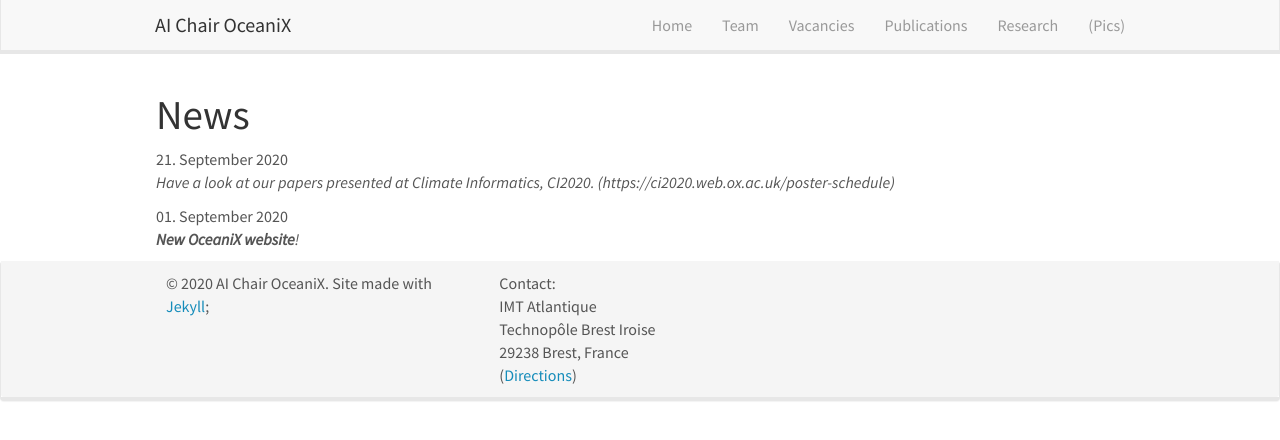
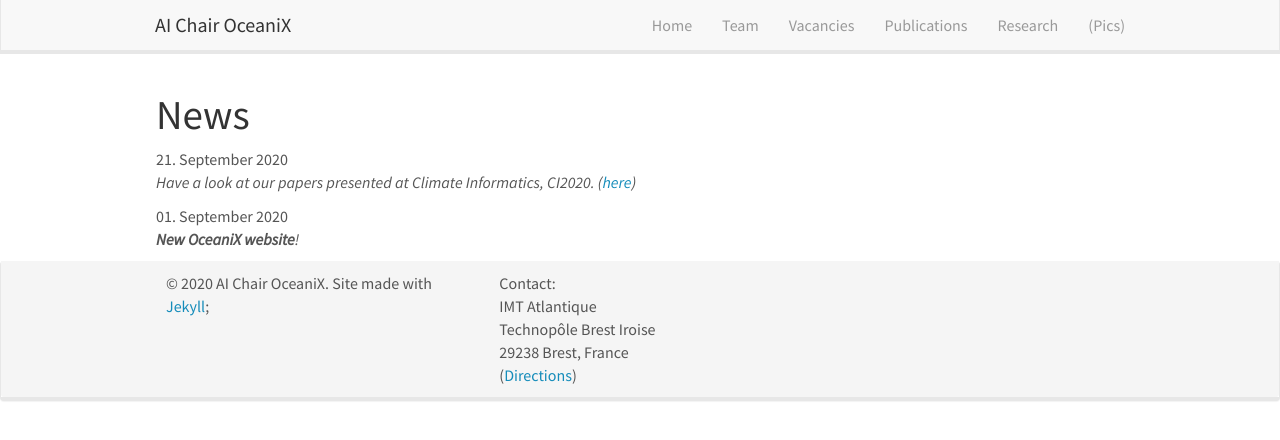
Before and after one commit to CIA-Oceanix/CIA-Oceanix.github.io, a Jekyll site: the page built from _pages/allnews.md, in a window 1280 px wide. Shown: the top 440 px of the page. Built offline with Jekyll 4.4.1, drawn with Linux system fonts in a browser that asks for light colours; nearby versions of some CDN libraries.

Commit message:
Update news.yml

```diff
--- a/_data/news.yml
+++ b/_data/news.yml
@@ -1,5 +1,5 @@
 - date: 21. September 2020
-  headline: "Have a look at our papers presented at Climate Informatics, CI2020. (https://ci2020.web.ox.ac.uk/poster-schedule)"
+  headline: "Have a look at our papers presented at Climate Informatics, CI2020. (<a href='https://ci2020.web.ox.ac.uk/poster-schedule'>here</a>)"
 
 - date: 01. September 2020
   headline: <b> New OceaniX website</b>!
```
